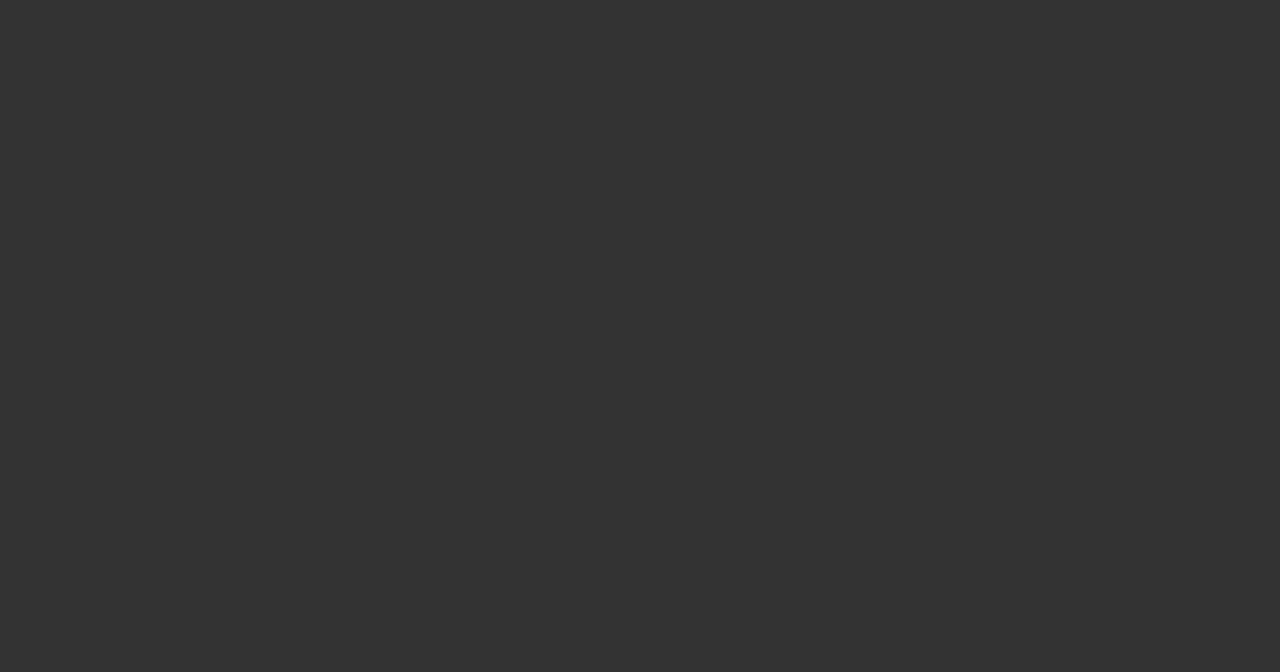
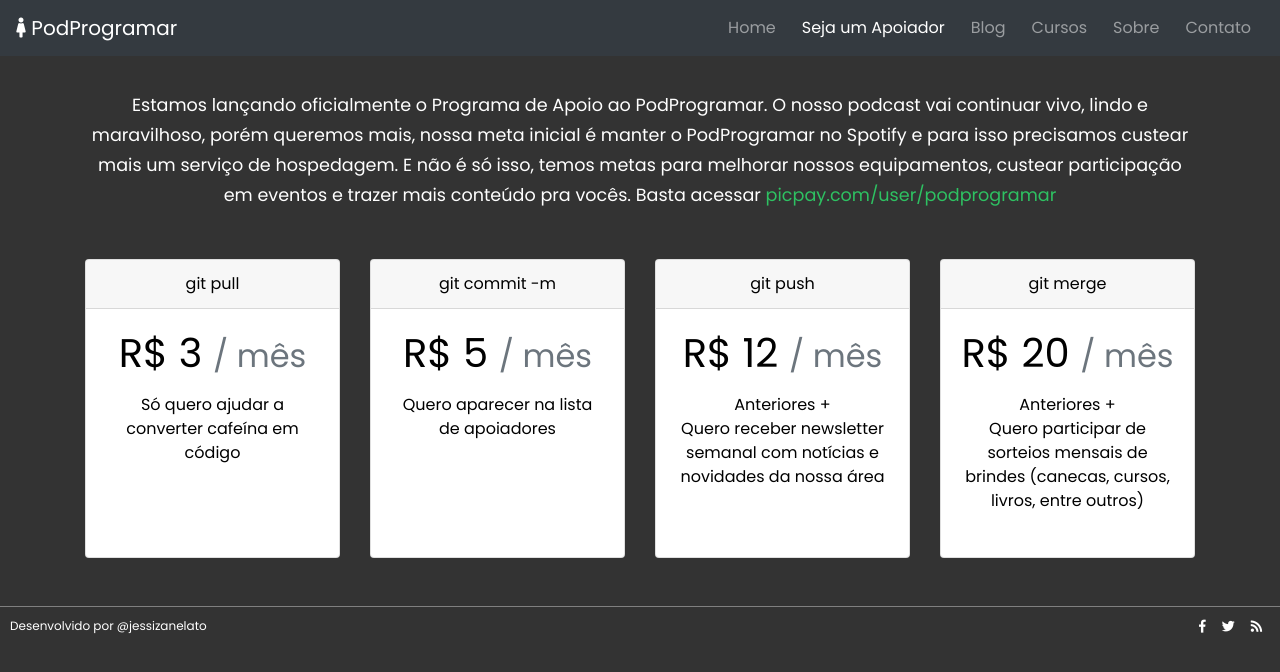
Before and after one commit to jessizanelato/podprogramar-react, a React (Create React App) app: page /apoiadores in a window 1280 px wide. Shown: the top 672 px of the page. Built offline with nearby package versions, Linux system fonts and the light colour scheme.

Commit message:
apoiadores

```diff
--- a/package.json
+++ b/package.json
@@ -2,6 +2,7 @@
   "name": "podprogramar-react",
   "version": "0.1.0",
   "private": true,
+  "author": "Jessica Zanelato",
   "dependencies": {
     "axios": "^0.18.0",
     "material-ui": "^0.20.0",
--- a/src/App.js
+++ b/src/App.js
@@ -1,6 +1,7 @@
 import React, {Component} from 'react';
 import {BrowserRouter as Router, Route} from 'react-router-dom';
 import Home from './scenes/home/index';
+import Apoiadores from './scenes/apoiadores/index';
 
 import './App.css';
 
@@ -10,6 +11,7 @@ export default class App extends Component {
             <Router>
                 <div>
                     <Route exact path="/" component={Home}></Route>
+                    <Route exact path="/apoiadores" component={Apoiadores}></Route>
                 </div>
             </Router>
         );
--- a/src/components/Header/index.js
+++ b/src/components/Header/index.js
@@ -3,7 +3,25 @@ import Navbar from '../Navbar/index';
 
 export default class Header extends Component {
     render() {
-        var paginas = [{ url: '', descricao: 'Home' }, { url: 'episodios', descricao: 'Episodios' }, { url: 'blog', descricao: 'Blog' }, { url: 'cursos', descricao: 'Cursos' }, { url: 'sobre', descricao: 'Sobre' }];
+        var paginas = [{
+            url: '',
+            descricao: 'Home'
+        }, {
+            url: 'apoiadores',
+            descricao: 'Seja um Apoiador'
+        }, {
+            url: 'blog',
+            descricao: 'Blog'
+        }, {
+            url: 'cursos',
+            descricao: 'Cursos'
+        }, {
+            url: 'sobre',
+            descricao: 'Sobre'
+        }, {
+            url: 'contato',
+            descricao: 'Contato'
+        }];
         return (
             <header>
                 <Navbar navPaginaAtiva={this.props.paginaAtiva} paginas={paginas} />
--- /dev/null
+++ b/src/scenes/apoiadores/components/ApoiadoresList/index.js
@@ -0,0 +1,12 @@
+import React, { Component } from 'react';
+import './style.css';
+
+export default class ApoiadoresList extends Component {
+    render() {
+        return (
+            <div className='container'>
+
+            </div>
+        );
+    }
+}
--- /dev/null
+++ b/src/scenes/apoiadores/components/Planos/index.js
@@ -0,0 +1,51 @@
+import React, { Component } from 'react';
+import './style.css';
+
+export default class Planos extends Component {
+    render() {
+        return (
+            <div className='container'>
+                <div className='card-deck mb-5 text-center'>
+                    <div className='card box-shadow'>
+                        <div className='card-header'>git pull</div>
+                        <div className='card-body'>
+                            <h1 class="card-title pricing-card-title">R$ 3 <small class="text-muted">/ mês</small></h1>
+                            <ul class="list-unstyled mt-3 mb-4">
+                                <li>Só quero ajudar a converter cafeína em código</li>
+                            </ul>
+                        </div>
+                    </div>
+                    <div className='card box-shadow'>
+                        <div className='card-header'>git commit -m</div>
+                        <div className='card-body'>
+                            <h1 class="card-title pricing-card-title">R$ 5 <small class="text-muted">/ mês</small></h1>
+                            <ul class="list-unstyled mt-3 mb-4">
+                            <li>Quero aparecer na lista de apoiadores</li>
+                            </ul>
+                        </div>
+                    </div>
+                    <div className='card box-shadow'>
+                        <div className='card-header'>git push</div>
+                        <div className='card-body'>
+                            <h1 class="card-title pricing-card-title">R$ 12 <small class="text-muted">/ mês</small></h1>
+                            <ul class="list-unstyled mt-3 mb-4">
+                                <li>Anteriores +</li>
+                                <li>Quero receber newsletter semanal com notícias e novidades da nossa área</li>
+                            </ul>
+                        </div>
+                    </div>
+                    <div className='card box-shadow'>
+                        <div className='card-header'>git merge</div>
+                        <div className='card-body'>
+                            <h1 class="card-title pricing-card-title">R$ 20 <small class="text-muted">/ mês</small></h1>
+                            <ul class="list-unstyled mt-3 mb-4">
+                                <li>Anteriores +</li>
+                                <li>Quero participar de sorteios mensais de brindes (canecas, cursos, livros, entre outros)</li>
+                            </ul>
+                        </div>
+                    </div>
+                </div>
+            </div>
+        );
+    }
+}
--- /dev/null
+++ b/src/scenes/apoiadores/components/Planos/style.css
@@ -0,0 +1,3 @@
+.card {
+    color: black;
+}
--- /dev/null
+++ b/src/scenes/apoiadores/components/ProgramaApoio/index.js
@@ -0,0 +1,19 @@
+import React, { Component } from 'react';
+import './style.css';
+
+export default class ProgramaApoio extends Component {
+    render() {
+        return (
+            <div className='container' id='programa-apoio'>
+                <div className='row'>
+                    <p className='text-center col mb-5'>
+                        Estamos lançando oficialmente o Programa de Apoio ao PodProgramar.
+                        O nosso podcast vai continuar vivo, lindo e maravilhoso, porém queremos mais, nossa meta inicial é manter o PodProgramar no Spotify e para isso precisamos custear mais um serviço de hospedagem.
+                        E não é só isso, temos metas para melhorar nossos equipamentos, custear participação em eventos e trazer mais conteúdo pra vocês.
+                        Basta acessar <a href='https://app.picpay.com/user/podprogramar' target='_blank'>picpay.com/user/podprogramar</a>
+                    </p>
+                </div>
+            </div>
+        );
+    }
+}
--- /dev/null
+++ b/src/scenes/apoiadores/components/ProgramaApoio/style.css
@@ -0,0 +1,8 @@
+#programa-apoio{
+    margin-top: 2em;
+    font-size: 1.1em;
+    line-height: 1.7em;
+}
+#programa-apoio a {
+    color: #2EC162;
+}
--- /dev/null
+++ b/src/scenes/apoiadores/index.js
@@ -0,0 +1,22 @@
+import React, { Component } from 'react';
+import Header from '../../components/Header/index';
+import Footer from '../../components/Footer/index';
+import ProgramaApoio from './components/ProgramaApoio/index';
+import Planos from './components/Planos/index';
+import ApoiadoresList from './components/ApoiadoresList/index';
+
+export default class Apoiadores extends Component {
+    render() {
+        return (
+            <div>
+                <Header paginaAtiva='apoiadores' />
+                <main role="main">
+                    <ProgramaApoio />
+                    <Planos />
+                    <ApoiadoresList />
+                    <Footer />
+                </main>
+            </div>
+        );
+    }
+}
```
Also changed, not shown: src/scenes/apoiadores/components/ApoiadoresList/style.css (added).
